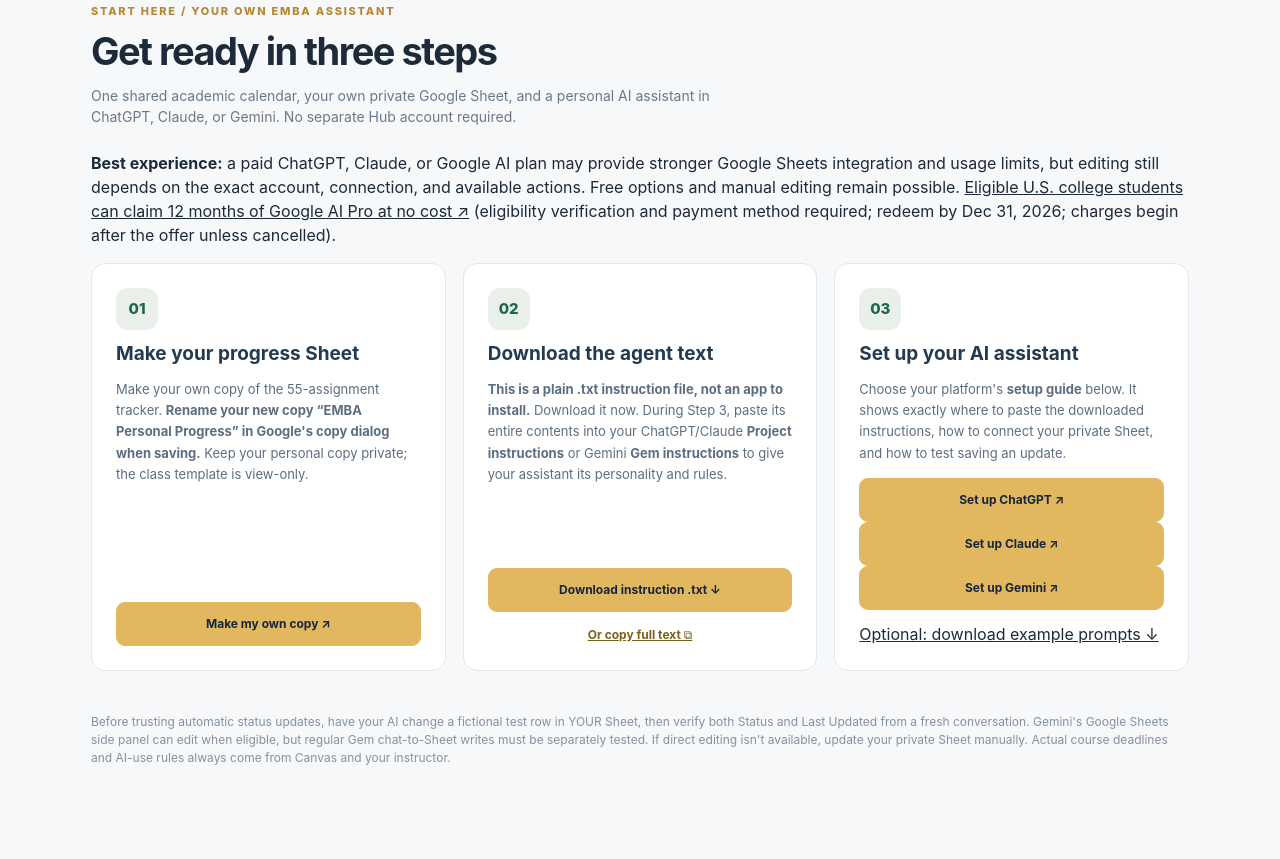
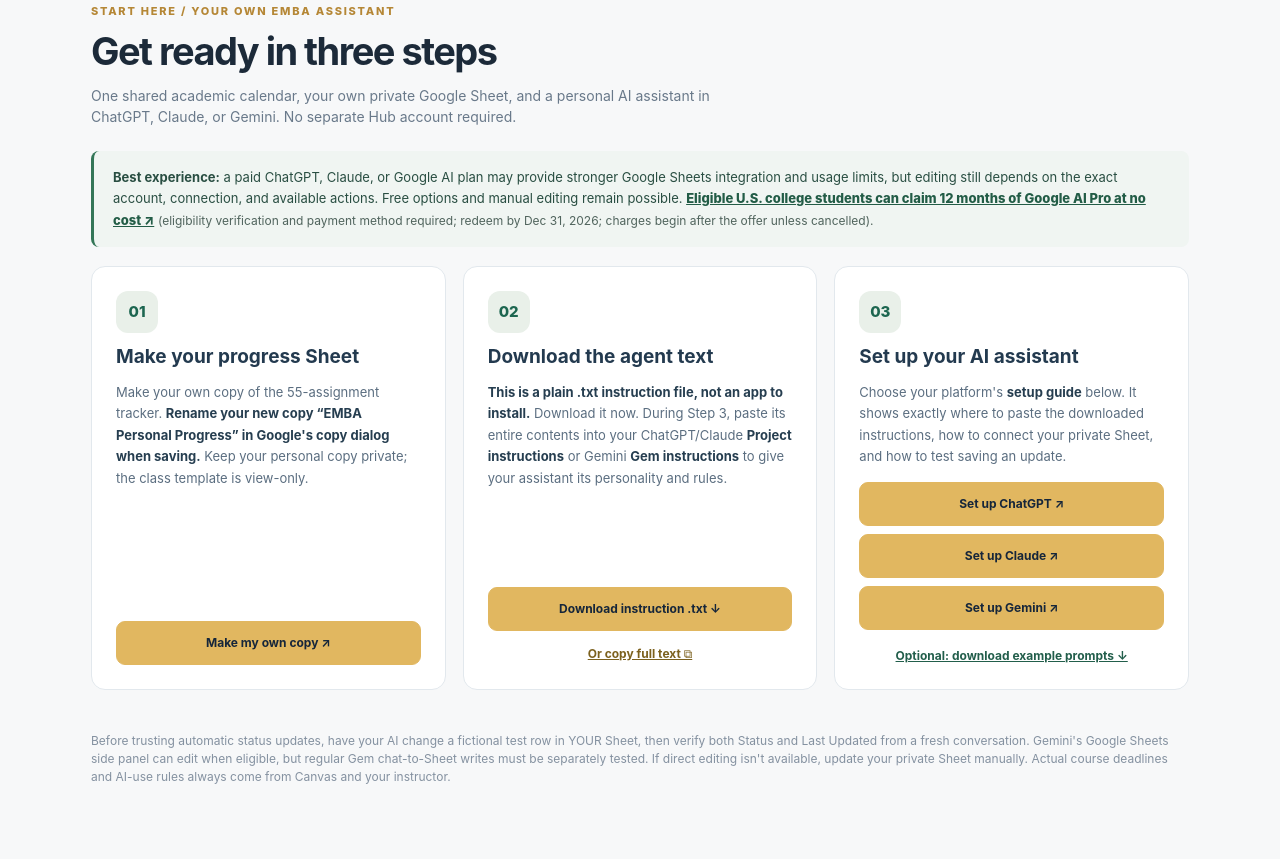
Before and after one commit to martinperrinemp/baylor-emba-hub, a website: page cloudflare/public/index.html in a window 1280 px wide. Shown: the part 839-1698 px from the top of the page. Drawn offline with Linux system fonts and the light colour scheme; files whose address does not match are found by name.

Commit message:
Style paid-plan guidance and prominent ChatGPT/Claude/Gemini setup buttons

```diff
--- a/cloudflare/public/styles.css
+++ b/cloudflare/public/styles.css
@@ -68,3 +68,13 @@
 .starter-status{font-size:12px;color:#20583c;min-height:17px}
 @media(max-width:960px){.starter-grid{grid-template-columns:1fr 1fr}.starter-card:last-child{grid-column:span 2}}
 @media(max-width:570px){.starter-grid{grid-template-columns:1fr}.starter-card:last-child{grid-column:auto}.nav nav a:nth-child(4){display:none}.nav nav a:nth-child(5){display:inline}.nav nav a:nth-child(6){display:none}}
+
+/* Clear 3-platform setup affordances and responsible student-offer notice */
+.starter-plan-note{margin:0 0 19px;background:#f0f5f2;border-left:3px solid #337657;border-radius:8px;padding:16px 19px;color:#294e42;font-size:13px;line-height:1.65}
+.starter-plan-note a{font-weight:780;color:#225c46}
+.starter-plan-note .offer-caveat{color:#50645d;font-size:12px}
+.starter-card p strong{color:#263e50}
+.setup-guide-actions{display:flex;flex-direction:column;gap:8px;width:100%}
+.setup-guide-actions .btn{width:100%;margin:0}
+.starter-card .extra-download{display:inline-block;font-size:12px;color:#225e4b;font-weight:750;text-align:center;align-self:center;margin-top:5px}
+@media(max-width:570px){.starter-plan-note{margin-bottom:15px;padding:14px}.setup-guide-actions{gap:10px}}
```
